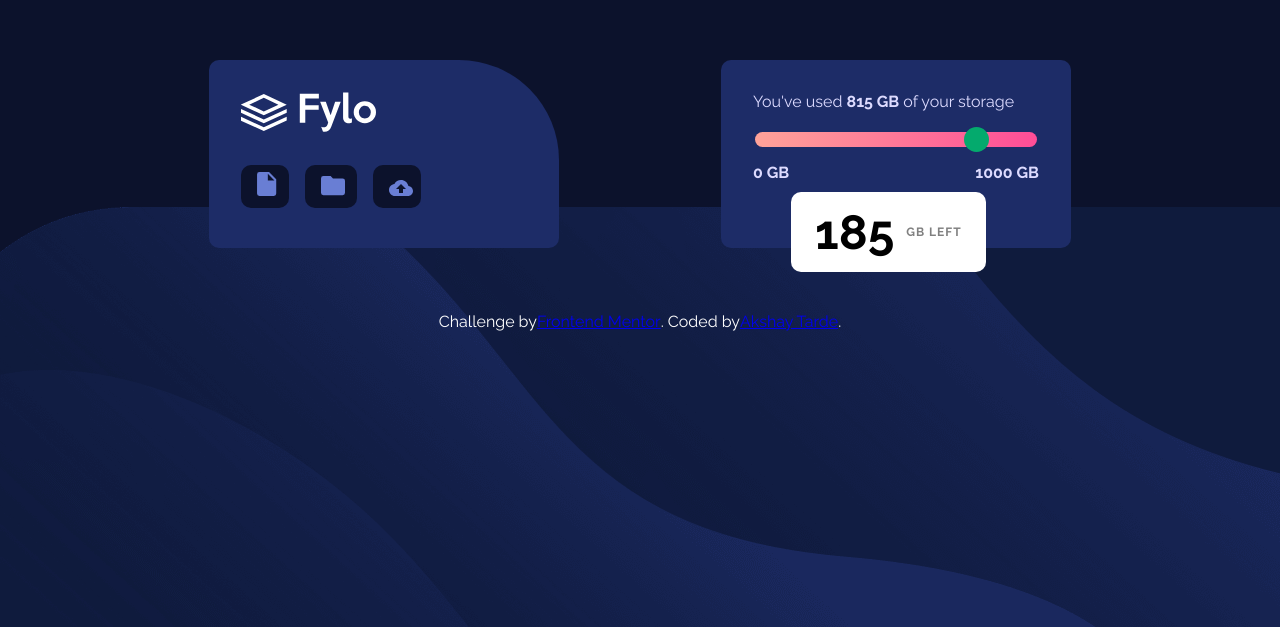
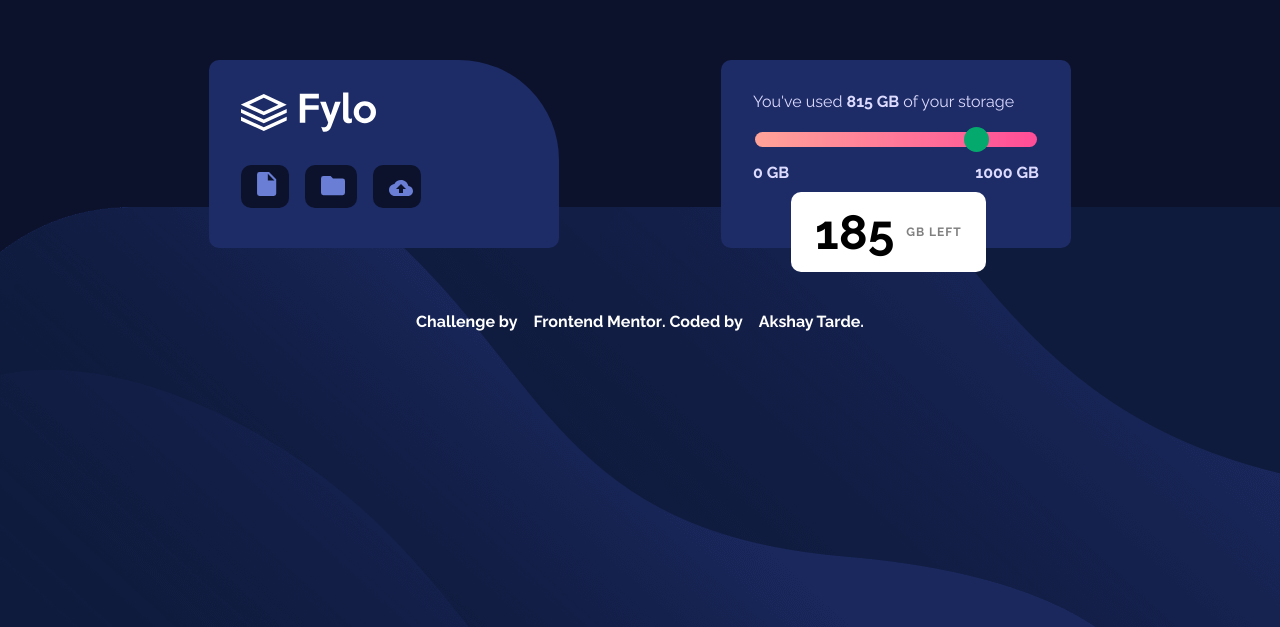
Before and after one commit to Akshay-Tarde/fylo-data-storage-component, a plain HTML site: page index.html in a window 1280 px wide. Shown: the part 173-800 px from the top of the page. Drawn offline with Linux system fonts and the light colour scheme.

Commit message:
Added and styled the links.

```diff
--- a/index.html
+++ b/index.html
@@ -43,7 +43,7 @@
   </main>
   <footer class="attribution container">
     Challenge by <a href="https://www.frontendmentor.io?ref=challenge" target="_blank">Frontend Mentor</a>.
-    Coded by <a href="#">Akshay Tarde</a>.
+    Coded by <a href="https://github.com/Akshay-Tarde" target="_blank">Akshay Tarde</a>.
   </footer>
 </body>
 </html>
--- a/styles.css
+++ b/styles.css
@@ -129,9 +129,19 @@
 
 .attribution {
     color: white;
+    font-weight: 700;
 }
 
+a {
+    color: white;
+    margin-left: 1em;
+    text-decoration: none;
+}
 
+a:focus,
+a:hover {
+    color: black;
+}
 
 
 
```
